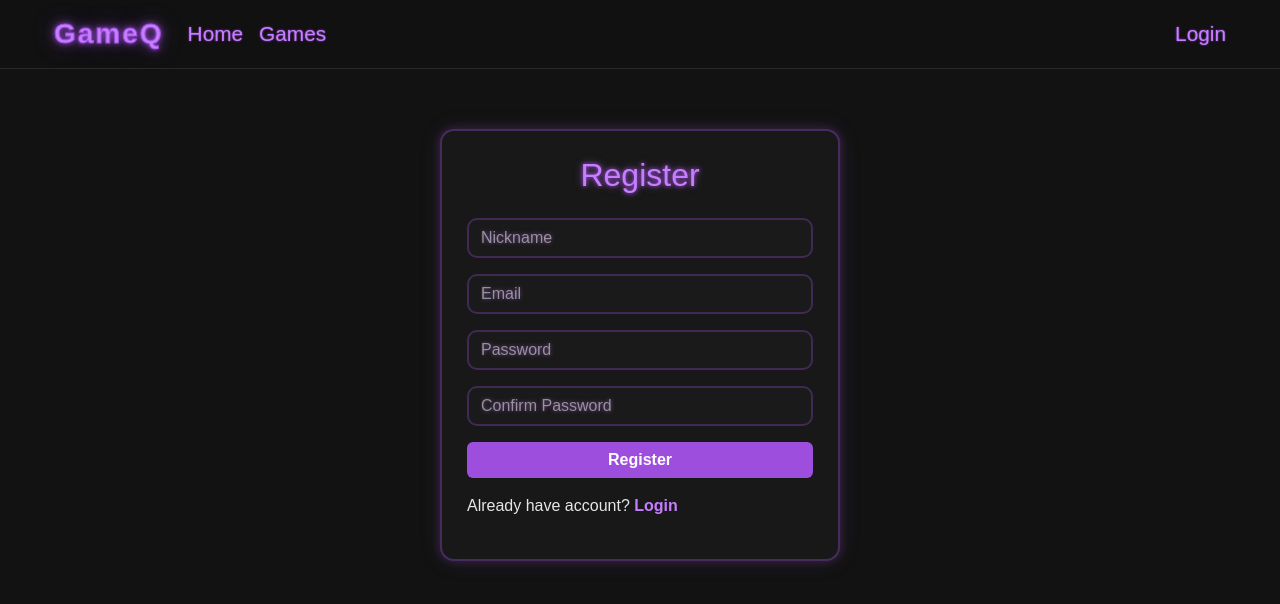
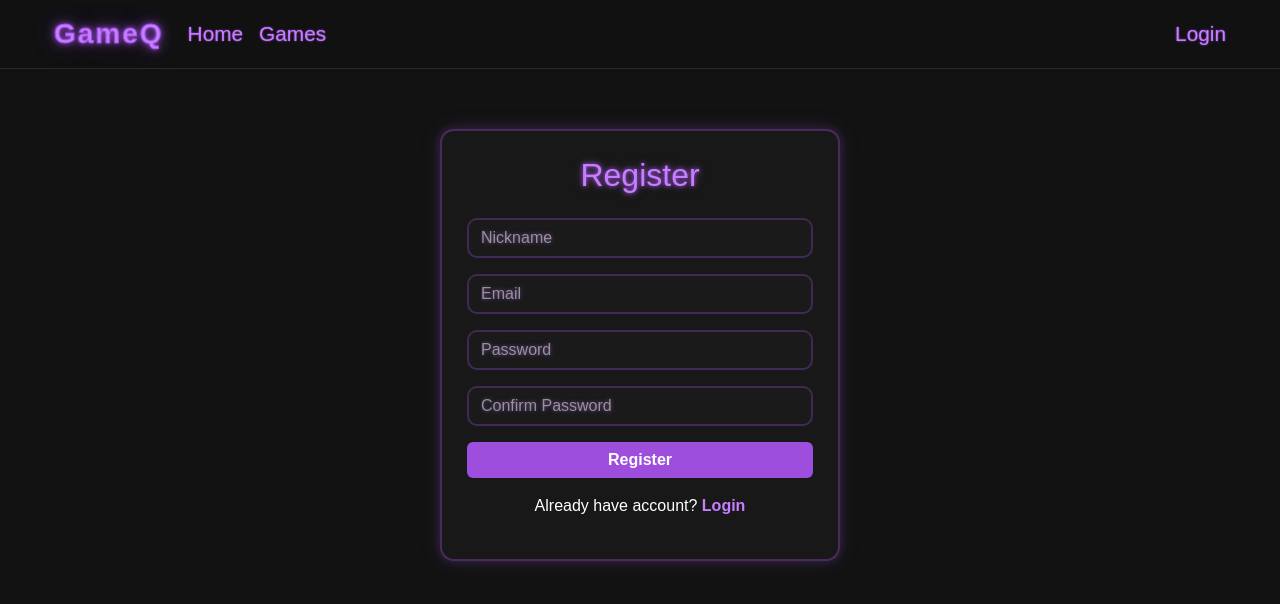
Before and after one commit to KritiQ/GameQ, a React (Vite) app in the folder client/: page /register in a window 1280 px wide. Shown: the top 604 px of the page. Built offline with nearby package versions, Linux system fonts and the light colour scheme.

Commit message:
Fixed login and register link, fixed GamesList bug for backlog
Different fonts and styles for links now matched. Bug where in GamesList it still allowed to add to backlog even if its there, had to fix right id for entry.games instead of rawgId of what we used.

```diff
--- a/client/src/pages/GamesList.tsx
+++ b/client/src/pages/GamesList.tsx
@@ -28,7 +28,7 @@ export default function GamesList() {
     })
       .then((res) => res.json())
       .then((data: any[]) =>
-        setBacklogRawgIds(data.map((entry) => entry.game.rawgId)),
+        setBacklogRawgIds(data.map((entry) => entry.game.id)),
       )
       .catch(console.error);
   }, [token]);
--- a/client/src/pages/Login.css
+++ b/client/src/pages/Login.css
@@ -68,8 +68,8 @@
 
 .login-register a {
   color: #c77dff;
-  text-decoration: underline;
-  text-underline-offset: 4px;
+  text-decoration: none;
+  font-weight: 550;
   transition: all 0.2s ease;
 }
 
--- a/client/src/pages/Register.css
+++ b/client/src/pages/Register.css
@@ -62,3 +62,20 @@
 .register-container a:hover {
   text-shadow: 0 0 6px rgba(199, 125, 255, 0.8);
 }
+.login-register {
+  font-family: "Audiowide", sans-serif;
+  color: white;
+  text-align: center;
+}
+
+.login-register a {
+  color: #c77dff;
+  text-decoration: none;
+  transition: all 0.2s ease;
+}
+
+.login-register a:hover {
+  text-shadow:
+    0 0 6px #c77dff,
+    0 0 12px rgba(199, 125, 255, 0.5);
+}
--- a/client/src/pages/Register.tsx
+++ b/client/src/pages/Register.tsx
@@ -90,7 +90,7 @@ export default function Register() {
         <button className="btn btn-success w-100">Register</button>
       </form>
 
-      <p className="mt-3">
+      <p className="login-register mt-3">
         Already have account? <Link to="/login">Login</Link>
       </p>
     </div>
```
Also changed, not shown: 1 other file (tests, documents, lock files or other folders).
